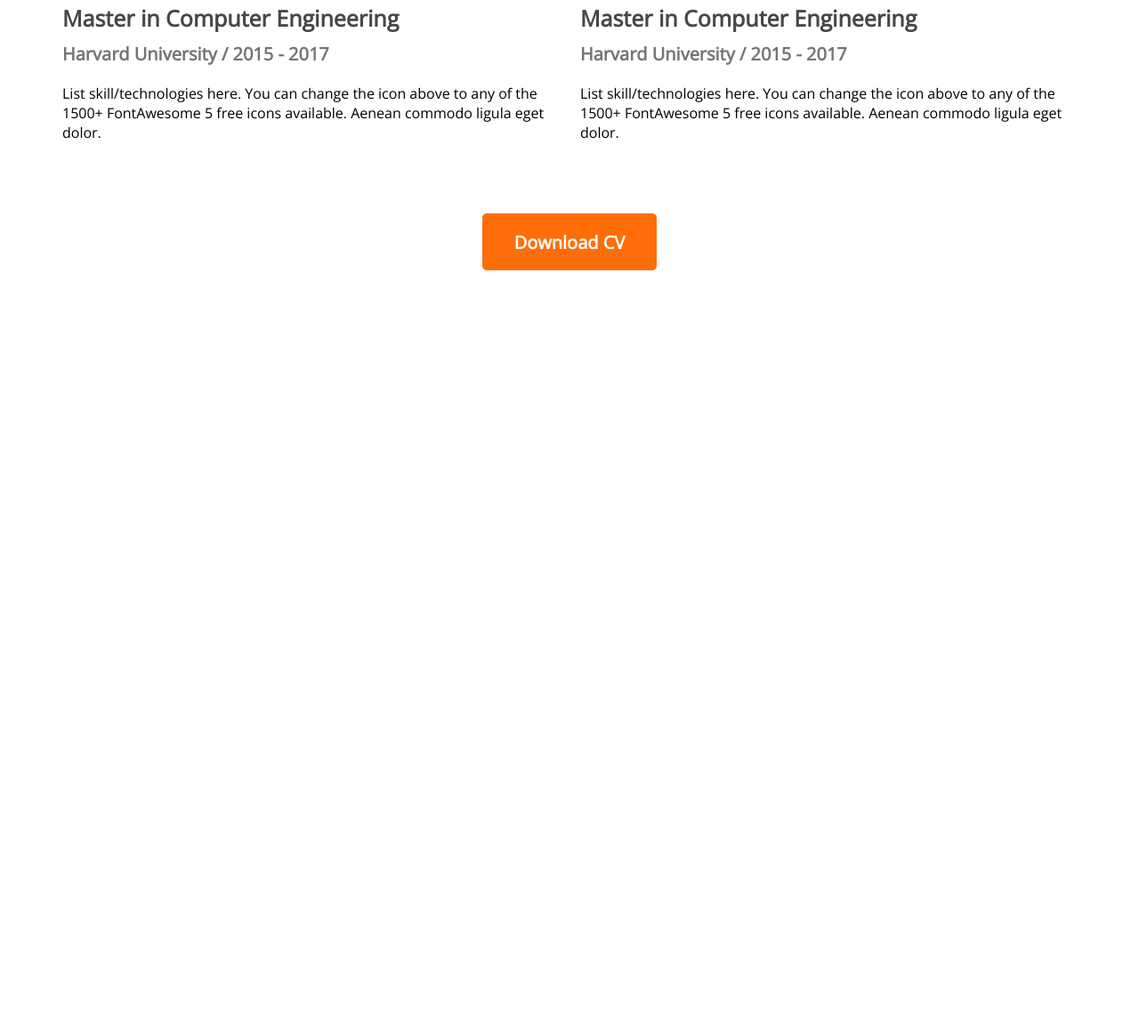
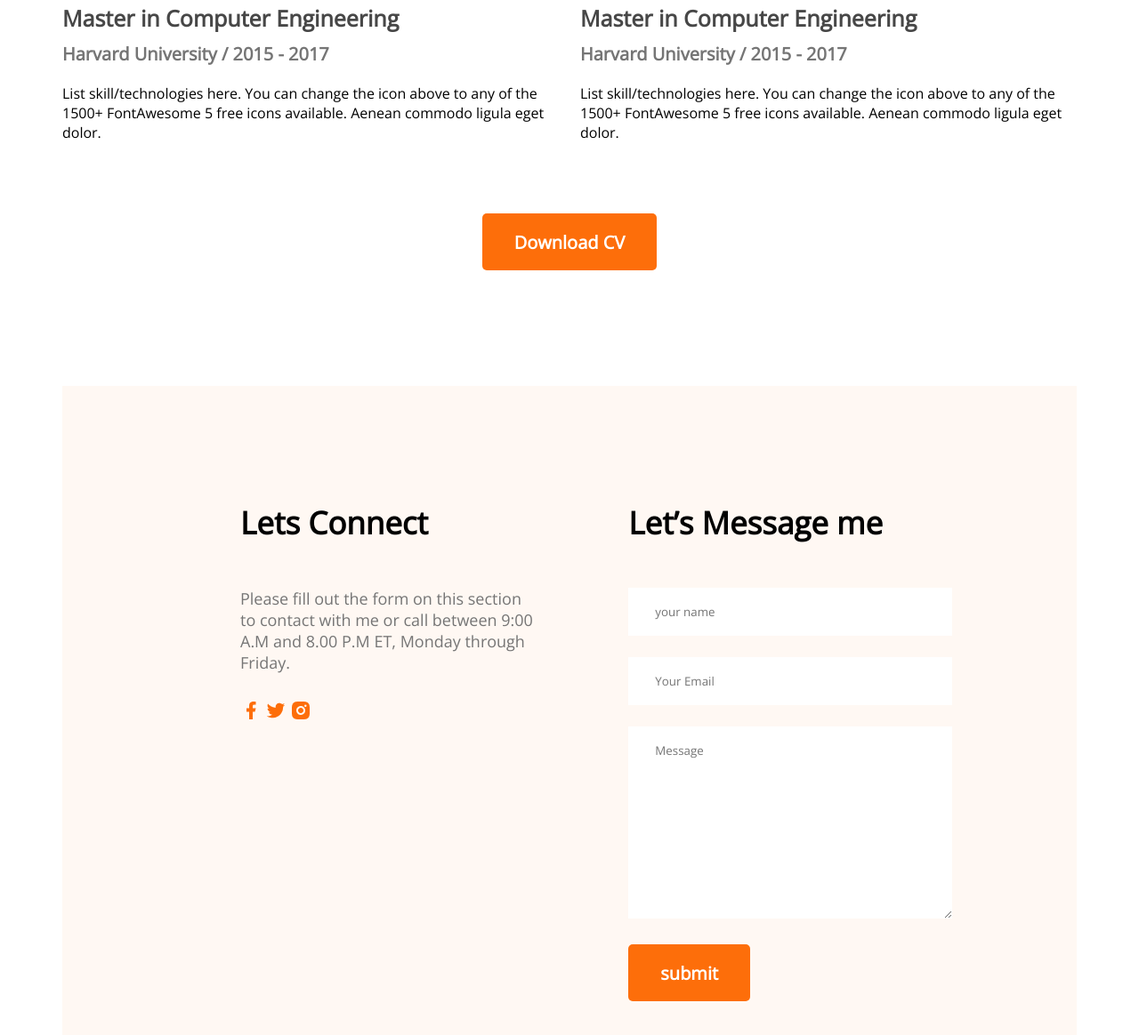
Before and after one commit to sarwar1821201/developer-portfolio, a plain HTML site: page index.html in a window 1280 px wide. Shown: the part 2747-3911 px from the top of the page at 89% size. Before the commit the page ends 3051 px from the top, so only its background shows below. Drawn offline with nearby package versions, Linux system fonts and the light colour scheme.

Commit message:
contact us added

```diff
--- a/index.html
+++ b/index.html
@@ -163,6 +163,44 @@
 
       </section>
 
+    <!--contact section-->
+    <section class="contact">
+        <div>
+          <h3 class="section-title">Lets Connect</h3>
+          <p class="section-description">Please fill out the form on this section to contact with me or call between 9:00 A.M and 8.00 P.M ET, Monday through Friday.</p>
+
+        <a href="">
+       <img src="images/icons/facebook.png" alt="">
+        </a>
+
+        <a href="">
+            <img src="images/icons/twitter.png" alt="">
+        </a>
+
+        <a href="">
+            <img src="images/icons/insta.png" alt="">
+        </a>
+
+        </div>
+
+
+        <div>
+        <h3 class="section-title">Let’s Message me</h3>
+        <form action="">
+         <input type="text" name="name" id="name" placeholder="your name">
+
+         <input type="email" name="email" id="email" placeholder="Your Email">
+
+         <textarea name="" id="" cols="30" rows="10" placeholder="Message"></textarea>
+
+         <input class="btn-primary" type="submit" value="submit">
+
+        </form>
+
+    </div>
+
+    </section>
+
     </main>
 
     <footer>
--- a/styles/portfolio.css
+++ b/styles/portfolio.css
@@ -174,3 +174,25 @@ margin-bottom: 20px;
     margin-top: 50px;
     text-align: center;
 }
+
+.contact{
+    display: flex;
+    gap:100px;
+    background: #FFF8F3;
+    padding: 130px 200px;
+}
+
+.contact .section-title{
+    text-align: left;
+}
+
+.contact input[type="text"], input[type=email] ,textarea{
+    margin-bottom: 24px;
+    border:0;
+    width:100%;
+    padding: 18px 30px;
+}
+
+.contact a{
+    text-decoration: none;
+}
```
